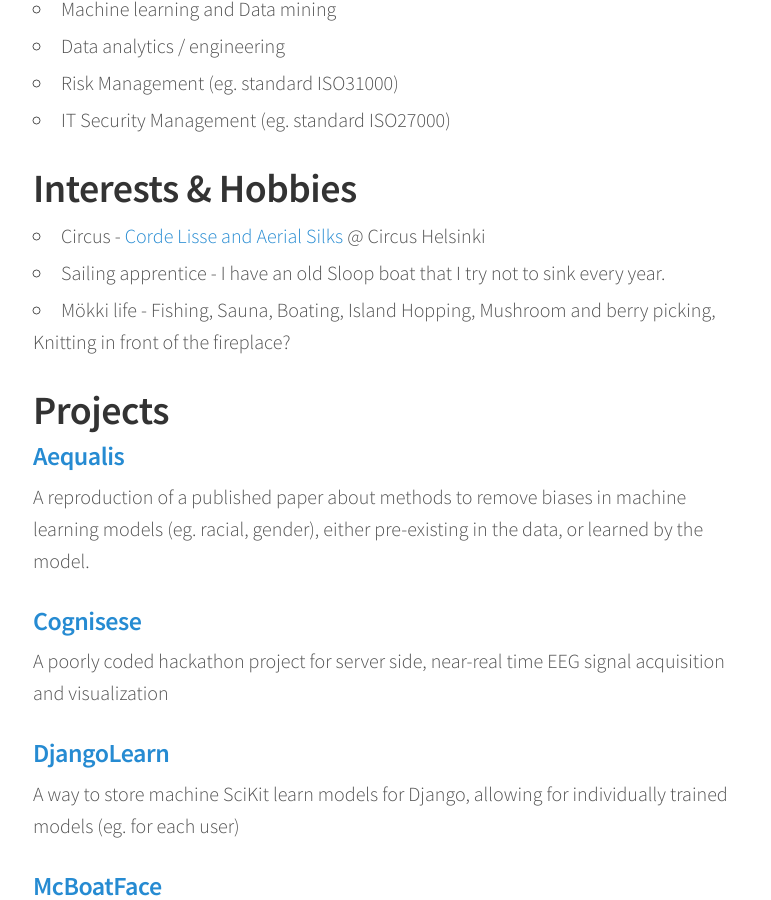
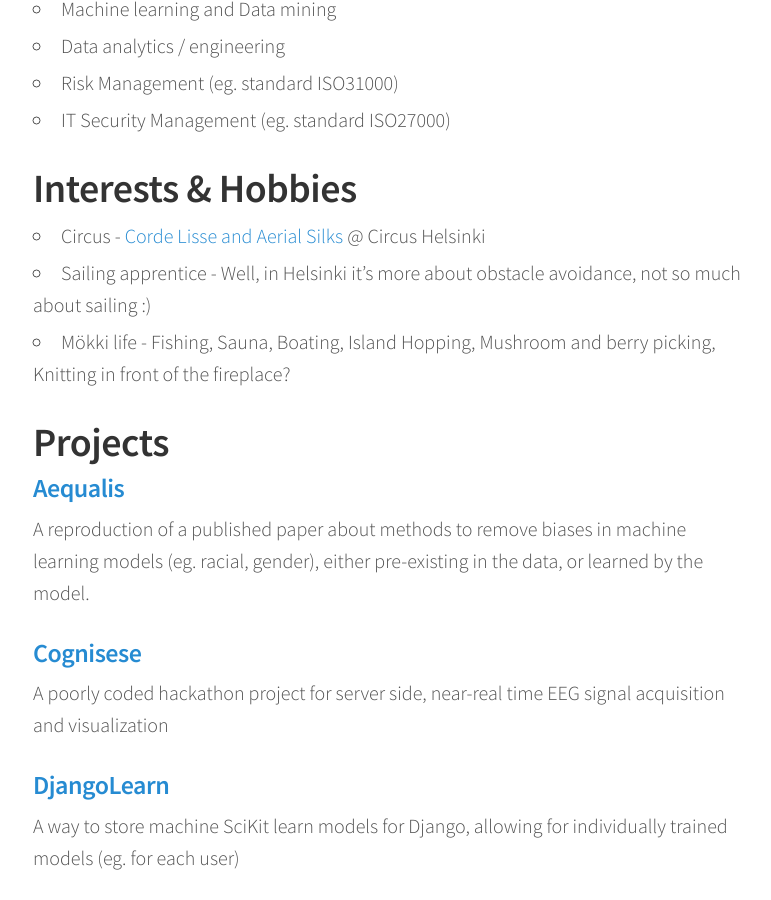
Before and after one commit to sergioisidoro/about-me, a Jekyll site: the page built from index.md, in a window 1280 px wide and 900 px high, scrolled down 1499 px. Shown: the whole window, without its empty margins (247-1018 px from the left). Built offline with Jekyll 4.4.1, drawn with Linux system fonts in a browser that asks for light colours.

Commit message:
Update index.md

```diff
--- a/index.md
+++ b/index.md
@@ -30,7 +30,7 @@ I can deal cards in:
 # Interests & Hobbies
 
 * Circus - [Corde Lisse and Aerial Silks](https://www.instagram.com/p/BY_ajJ6FIy-/?taken-by=smaisidoro) @ Circus Helsinki
-* Sailing apprentice - I have an old Sloop boat that I try not to sink every year.
+* Sailing apprentice - Well, in Helsinki it's more about obstacle avoidance, not so much about sailing :)
 * Mökki life - Fishing, Sauna, Boating, Island Hopping, Mushroom and berry picking, Knitting in front of the fireplace?
 
 # Projects
```
